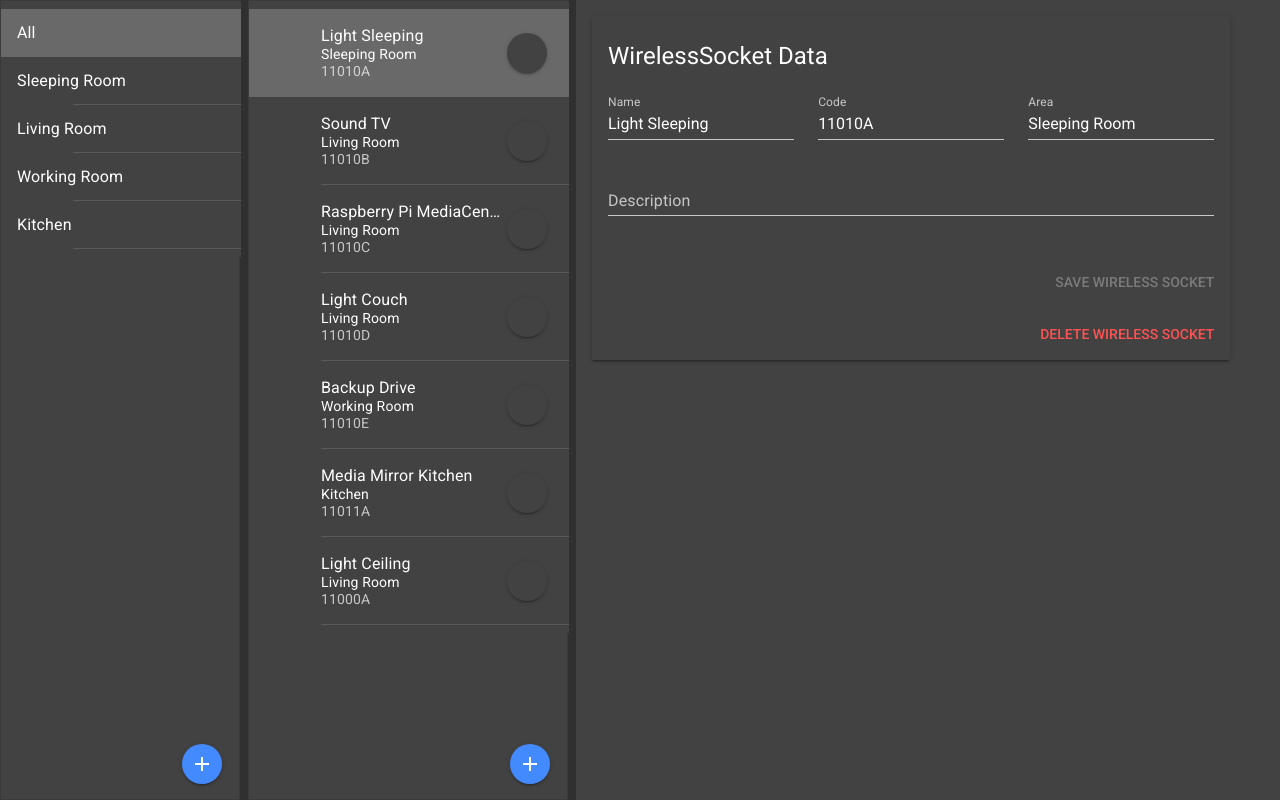
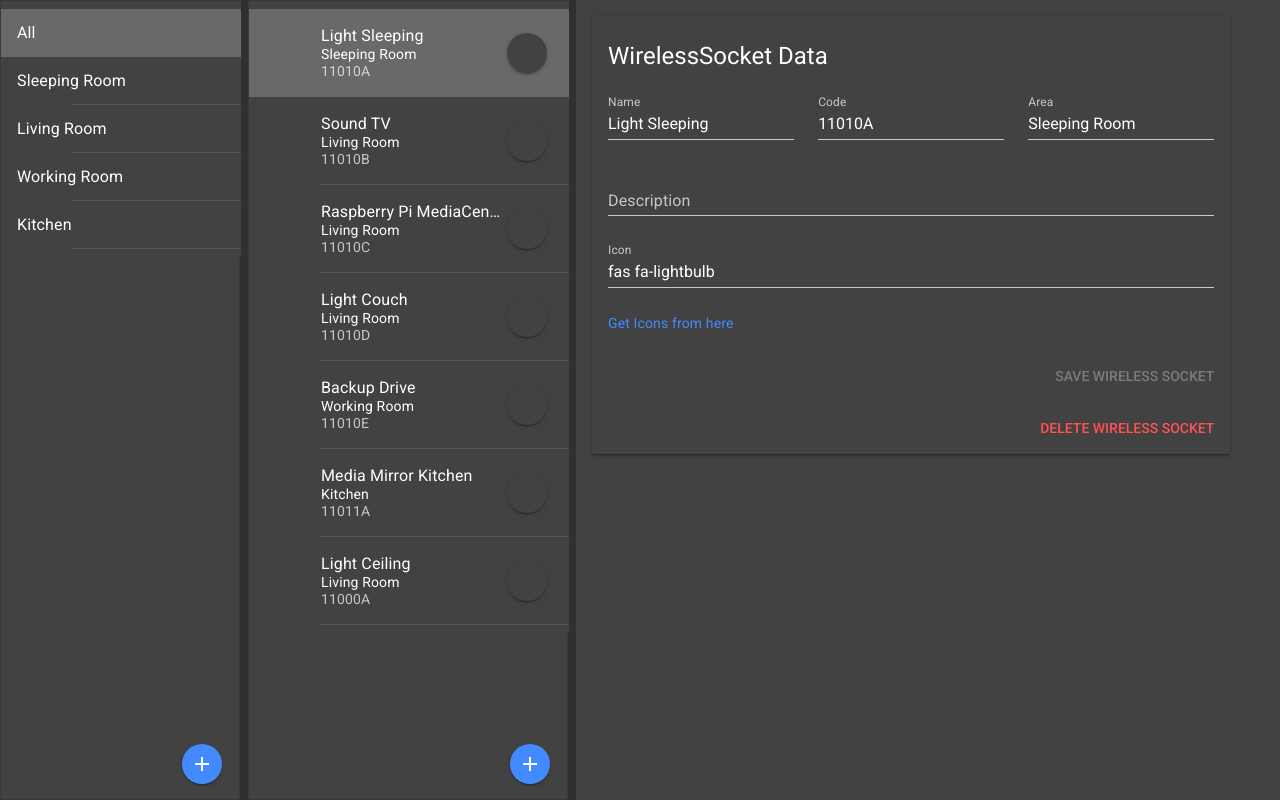
Before and after one commit to LucaHome/LucaHome-Nextcloud, a Vue app in the folder lucahome/: page / in a window 1280 px wide. Built offline with nearby package versions, Linux system fonts and the light colour scheme.

Commit message:
adds possibility to change icon

```diff
--- a/lucahome/src/components/WirelessSocketDetailView.vue
+++ b/lucahome/src/components/WirelessSocketDetailView.vue
@@ -55,6 +55,15 @@
                 />
               </md-field>
             </div>
+
+            <div class="md-layout-item md-small-size-100">
+              <md-field>
+                <label for="icon">Icon</label>
+                <md-input name="icon" id="icon" v-model="form.icon" :disabled="sending"/>
+                <md-icon :class="form.icon"></md-icon>
+              </md-field>
+              <a href="https://fontawesome.com/icons?d=gallery&m=free" target="_">Get Icons from here</a>
+            </div>
           </div>
         </md-card-content>
 
@@ -104,7 +113,8 @@ export default {
       code: null,
       area: null,
       state: false,
-      description: null
+      description: null,
+      icon: null
     },
     saved: false,
     sending: false,
@@ -126,6 +136,11 @@ export default {
         required,
         minLength: minLength(3),
         maxLength: maxLength(128)
+      },
+      icon: {
+        required,
+        minLength: minLength(8),
+        maxLength: maxLength(32)
       }
     }
   },
@@ -150,12 +165,12 @@ export default {
       window.setTimeout(() => {
         var wirelessSocket = {
           id: this.selectedWirelessSocket.id,
-          icon: "fas fa-lightbulb",
           name: this.form.name,
           area: this.form.area,
           code: this.form.code,
           state: false,
-          description: this.form.description
+          description: this.form.description,
+          icon: this.form.icon
         };
         this.$store.dispatch("saveWirelessSocket", wirelessSocket);
 
@@ -180,11 +195,13 @@ export default {
         this.form.code = wirelessSocket.code;
         this.form.area = wirelessSocket.area;
         this.form.description = wirelessSocket.description;
+        this.form.icon = wirelessSocket.icon;
       } else {
         this.form.name = null;
         this.form.code = null;
         this.form.area = null;
         this.form.description = null;
+        this.form.icon = null;
       }
     },
     hasChanges() {
@@ -192,7 +209,8 @@ export default {
         this.form.name !== this.selectedWirelessSocket.name ||
         this.form.code !== this.selectedWirelessSocket.code ||
         this.form.area !== this.selectedWirelessSocket.area ||
-        this.form.description !== this.selectedWirelessSocket.description
+        this.form.description !== this.selectedWirelessSocket.description ||
+        this.form.icon !== this.selectedWirelessSocket.icon
       );
     }
   },
--- a/lucahome/src/store/store.js
+++ b/lucahome/src/store/store.js
@@ -120,12 +120,12 @@ export default new Vuex.Store({
         ADD_WIRELESS_SOCKET(state) {
             var wirelessSocket = {
                 id: state.wirelessSocketList.length,
-                icon: "fas fa-lightbulb",
                 name: "",
                 area: state.selectedArea !== preselectedArea ? state.selectedArea.name : "",
                 code: "",
                 state: false,
-                description: ""
+                description: "",
+                icon: ""
             };
 
             axiosService.put("wireless_socket", wirelessSocket).then((response) => {
```
